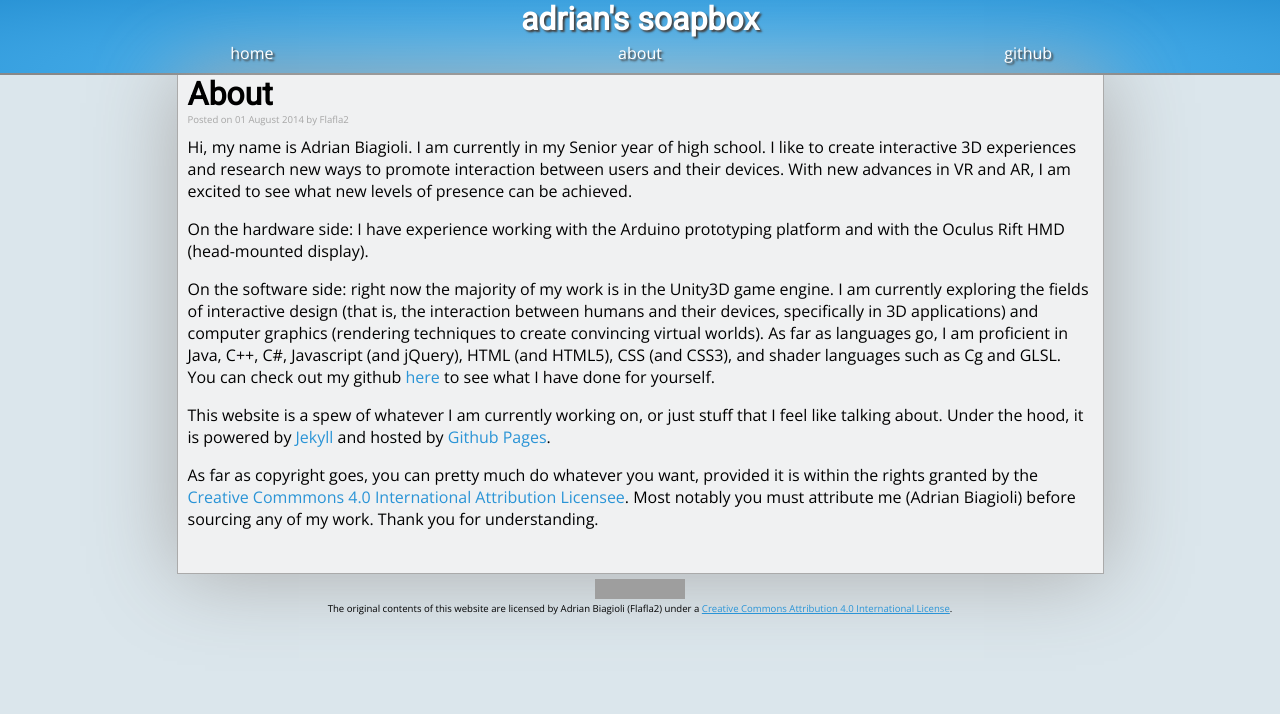
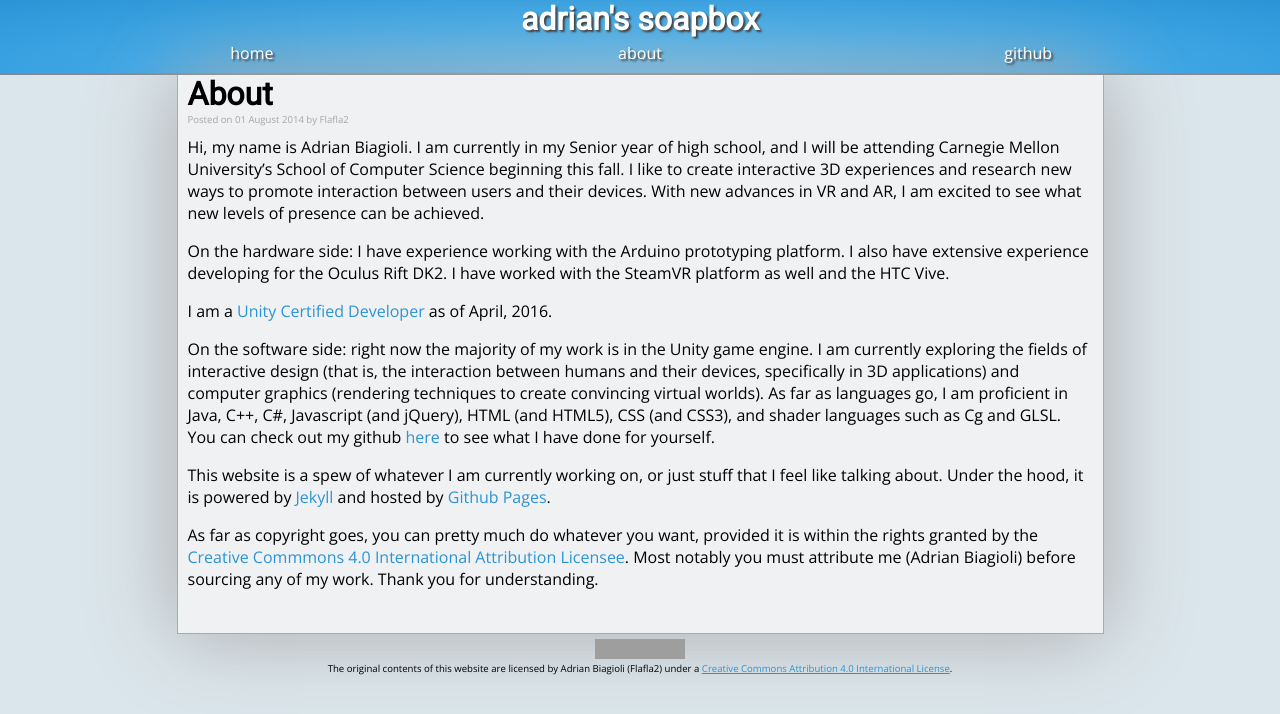
Before and after one commit to Flafla2/flafla2.github.io, a Jekyll site: the page built from _posts/2014-08-01-about.md, in a window 1280 px wide. Shown: the top 714 px of the page. Built offline with Jekyll 4.4.1, drawn with Linux system fonts in a browser that asks for light colours; nearby versions of some CDN libraries; grey boxes are pictures that could not be loaded.

Commit message:
Update About page with gloating

```diff
--- a/_posts/2014-08-01-about.md
+++ b/_posts/2014-08-01-about.md
@@ -4,11 +4,13 @@ comments: false
 visible: false
 permalink: /about
 ---
-Hi, my name is Adrian Biagioli.  I am currently in my Senior year of high school.  I like to create interactive 3D experiences and research new ways to promote interaction between users and their devices.  With new advances in VR and AR, I am excited to see what new levels of presence can be achieved.
+Hi, my name is Adrian Biagioli.  I am currently in my Senior year of high school, and I will be attending Carnegie Mellon University's School of Computer Science beginning this fall.  I like to create interactive 3D experiences and research new ways to promote interaction between users and their devices.  With new advances in VR and AR, I am excited to see what new levels of presence can be achieved.
 
-On the hardware side: I have experience working with the Arduino prototyping platform and with the Oculus Rift HMD (head-mounted display).
+On the hardware side: I have experience working with the Arduino prototyping platform.  I also have extensive experience developing for the Oculus Rift DK2.  I have worked with the SteamVR platform as well and the HTC Vive.
 
-On the software side: right now the majority of my work is in the Unity3D game engine.  I am currently exploring the fields of interactive design (that is, the interaction between humans and their devices, specifically in 3D applications) and computer graphics (rendering techniques to create convincing virtual worlds).  As far as languages go, I am proficient in Java, C++, C#, Javascript (and jQuery), HTML (and HTML5), CSS (and CSS3), and shader languages such as Cg and GLSL.  You can check out my github [here](https://github.com/Flafla2) to see what I have done for yourself.
+I am a [Unity Certified Developer](https://certification.unity.com/certification-lookup?last_name=Biagioli&certification_id=2016031-5C437) as of April, 2016.
+
+On the software side: right now the majority of my work is in the Unity game engine.  I am currently exploring the fields of interactive design (that is, the interaction between humans and their devices, specifically in 3D applications) and computer graphics (rendering techniques to create convincing virtual worlds).  As far as languages go, I am proficient in Java, C++, C#, Javascript (and jQuery), HTML (and HTML5), CSS (and CSS3), and shader languages such as Cg and GLSL.  You can check out my github [here](https://github.com/Flafla2) to see what I have done for yourself.
 
 This website is a spew of whatever I am currently working on, or just stuff that I feel like talking about.  Under the hood, it is powered by [Jekyll](http://jekyllrb.com) and hosted by [Github Pages](http://pages.github.com).
 
```
